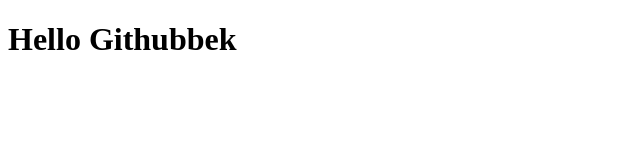
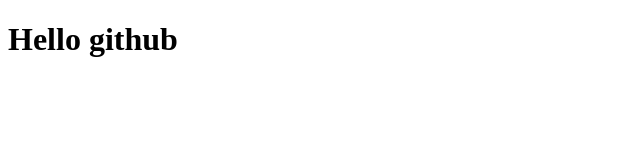
Before and after one commit to otabeknurmatov1/hello, a plain HTML site: page hello.html in a window 1280 px wide. Shown: the whole page, without its empty margins (0-640 px from the left). Drawn offline with Linux system fonts and the light colour scheme.

Commit message:
birinchi github repo

```diff
--- a/index.html
+++ b/hello.html
@@ -4,11 +4,11 @@
     <meta charset="UTF-8">
     <meta http-equiv="X-UA-Compatible" content="IE=edge">
     <meta name="viewport" content="width=device-width, initial-scale=1.0">
-    <title>GitHub</title>
+    <title>github</title>
 </head>
 <body>
 
-    <h1>Hello Githubbek</h1>
+    <h1>Hello github</h1>
 
 </body>
 </html>
```
